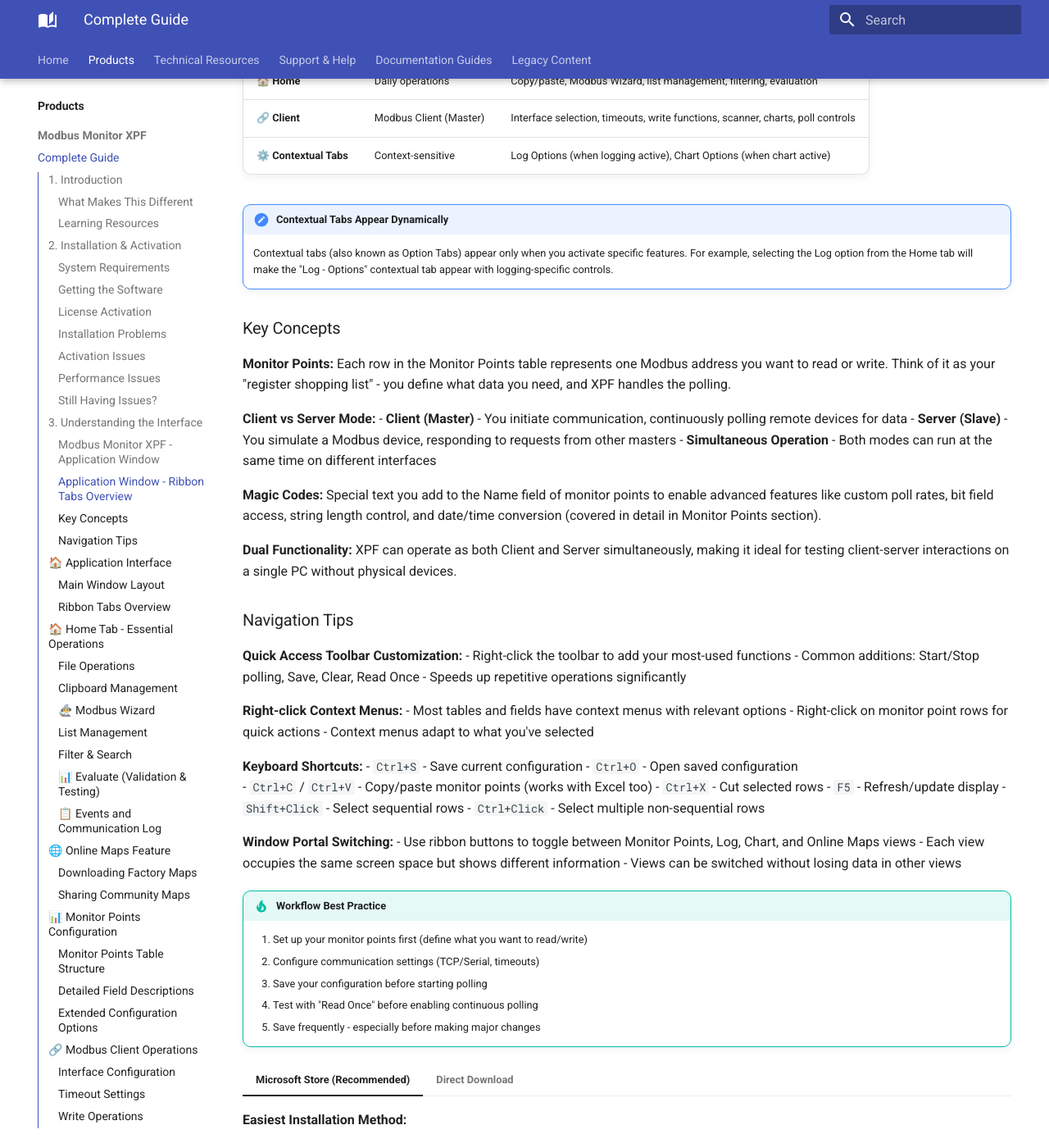
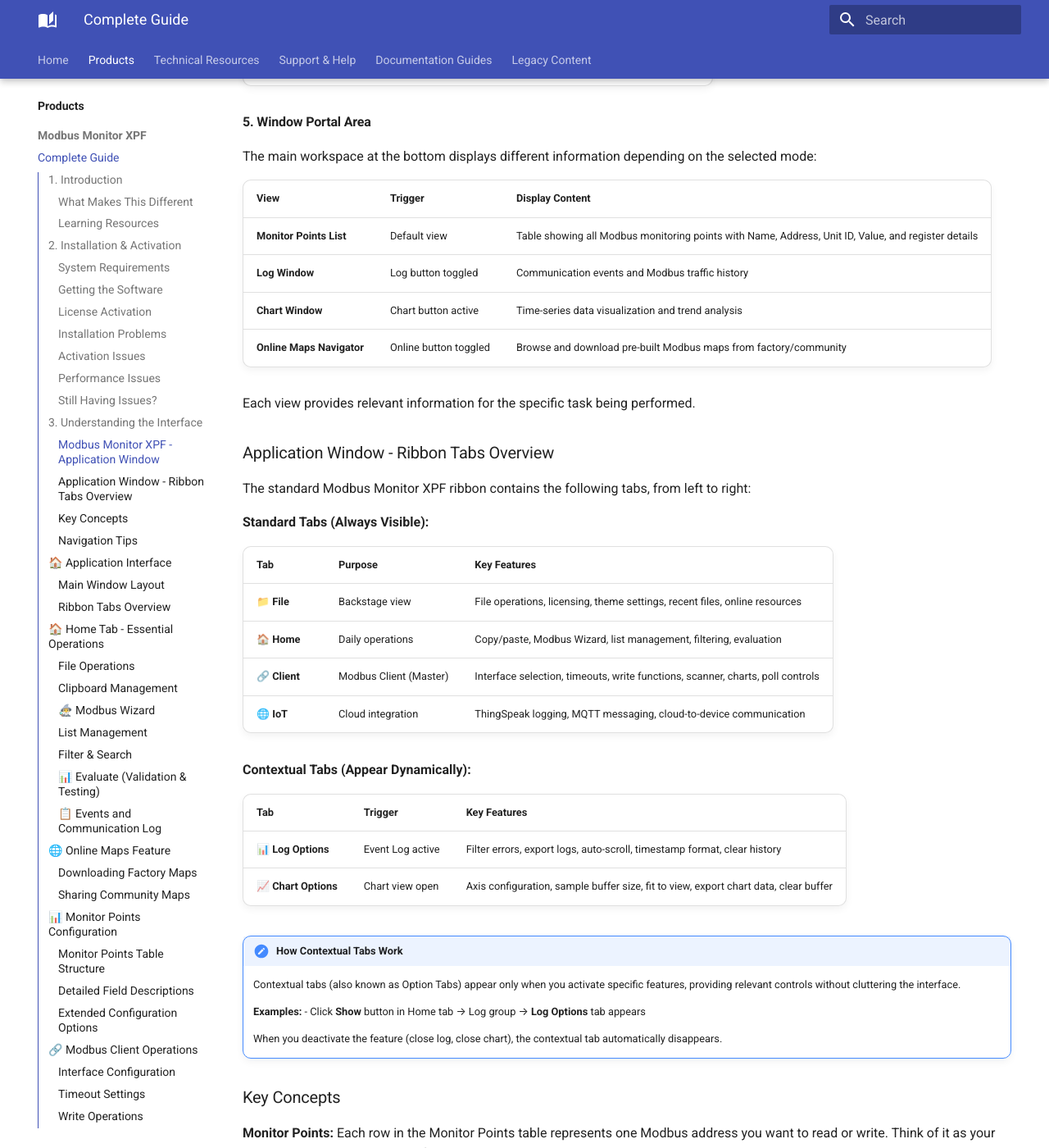
Before and after one commit to Modbus-Monitor/docs, an MkDocs documentation site: the page built from docs/products/xpf/user-guide.md, in a window 1280 px wide and 1400 px high, scrolled down 10188 px. Shown: the whole window at 82% size. Built offline with MkDocs 1.6.1 and Material for MkDocs 9.7.7, drawn with Linux system fonts in a browser that asks for light colours; the version menu is left out; some of the changed text lies outside the part shown.

```diff
--- a/docs/products/xpf/user-guide.md
+++ b/docs/products/xpf/user-guide.md
@@ -508,9 +508,14 @@ The main application window of Modbus Monitor XPF is organized into several key
 
 Located at the very top, this toolbar includes icons for common actions:
 
-- **Save** - Quickly save your current configuration
-- **Undo** - Reverse recent changes
-- **Redo** - Reapply undone changes
+| Button | Function | Description |
+|--------|----------|-------------|
+| **Save** | Save configuration | Quickly save your current configuration |
+| **Read-Once** | Single poll | Poll all Monitoring points once |
+| **Client** | Start polling | Start Polling all Monitoring points recursively |
+| **Server** | Start server | Start Modbus Server |
+| **Log** | Show logs | Show Communications Logs |
+| **Clear** | Clear logs | Clear Communication Log entries |
 
 !!! tip "Customize Your Toolbar"
     You can customize the Quick Access Toolbar with your most-used functions (Start/Stop polling, Clear, etc.) for faster access during operations.
@@ -519,10 +524,18 @@ Located at the very top, this toolbar includes icons for common actions:
 
 Below the Quick Access Toolbar, you'll find multiple tabs that organize all application features:
 
+**Standard Tabs (Always Visible):**
+
 - **File** - Backstage view with file operations, licensing, settings, and links
 - **Home** - Most frequently used commands (copy/paste, Modbus Wizard, list management)
 - **Client** - Modbus Client (Master) operations (interface config, polling, scanner, charts)
-- **Contextual Ribbon Tabs** - Additional tabs appear when specific features are active
+- **IoT** - IoT integration (ThingSpeak cloud logging, MQTT messaging for cloud/device communication)
+
+**Contextual Tabs (Appear When Features Active):**
+
+- **Log Options** - Appears when Event Log is active (filter, export, auto-scroll controls)
+- **Chart Options** - Appears when Chart view is open (axis config, samples, data export)
+- **Server Options** - Appears when Server mode is running (traffic capture, simulation settings)
 
 The active tab is highlighted, making it easy to see which commands are currently available.
 
@@ -541,23 +554,22 @@ Buttons are accompanied by icons and arrows indicating their functions and optio
 
 Small buttons in the corner of command groups that open additional settings or options:
 
-- Look for the small arrow icon in the bottom-right of command groups
-- Opens extended dialogs with advanced configuration options
-- Provides access to detailed settings not shown on the ribbon
+| Feature | Location | Purpose |
+|---------|----------|---------|
+| **Arrow Icon** | Bottom-right of command groups | Opens extended dialogs |
+| **Advanced Options** | Context-specific dialogs | Access detailed settings |
+| **Extended Settings** | Beyond ribbon display | Configure advanced parameters |
 
 #### 5. Window Portal Area
 
 The main workspace at the bottom displays different information depending on the selected mode:
 
-**Default View - Monitor Points List:**
-- Table showing all your Modbus monitoring points
-- Displays Name, Address, Unit ID, Value, and other register details
-- This is where you configure what data to read/write
-
-**Alternative Views (toggled via ribbon buttons):**
-- **Log Window** - Shows communication events and Modbus traffic when Log button is toggled
-- **Chart Window** - Displays time-series data visualization when Chart button is active
-- **Online Maps Navigator** - Browse and download pre-built Modbus maps when Online button is toggled
+| View | Trigger | Display Content |
+|------|---------|-----------------|
+| **Monitor Points List** | Default view | Table showing all Modbus monitoring points with Name, Address, Unit ID, Value, and register details |
+| **Log Window** | Log button toggled | Communication events and Modbus traffic history |
+| **Chart Window** | Chart button active | Time-series data visualization and trend analysis |
+| **Online Maps Navigator** | Online button toggled | Browse and download pre-built Modbus maps from factory/community |
 
 Each view provides relevant information for the specific task being performed.
 
@@ -565,19 +577,34 @@ Each view provides relevant information for the specific task being performed.
 
 The standard Modbus Monitor XPF ribbon contains the following tabs, from left to right:
 
+**Standard Tabs (Always Visible):**
+
 | Tab | Purpose | Key Features |
 |-----|---------|--------------|
 | **📁 File** | Backstage view | File operations, licensing, theme settings, recent files, online resources |
 | **🏠 Home** | Daily operations | Copy/paste, Modbus Wizard, list management, filtering, evaluation |
 | **🔗 Client** | Modbus Client (Master) | Interface selection, timeouts, write functions, scanner, charts, poll controls |
-| **⚙️ Contextual Tabs** | Context-sensitive | Log Options (when logging active), Chart Options (when chart active) |
+| **🌐 IoT** | Cloud integration | ThingSpeak logging, MQTT messaging, cloud-to-device communication |
 
-!!! note "Contextual Tabs Appear Dynamically"
-    Contextual tabs (also known as Option Tabs) appear only when you activate specific features. For example, selecting the Log option from the Home tab will make the "Log - Options" contextual tab appear with logging-specific controls.
+**Contextual Tabs (Appear Dynamically):**
+
+| Tab | Trigger | Key Features |
+|-----|---------|--------------|
+| **📊 Log Options** | Event Log active | Filter errors, export logs, auto-scroll, timestamp format, clear history |
+| **📈 Chart Options** | Chart view open | Axis configuration, sample buffer size, fit to view, export chart data, clear buffer |
+
+
+!!! note "How Contextual Tabs Work"
+    Contextual tabs (also known as Option Tabs) appear only when you activate specific features, providing relevant controls without cluttering the interface.
+
+    **Examples:**
+    - Click **Show** button in Home tab → Log group → **Log Options** tab appears
+
+    When you deactivate the feature (close log, close chart), the contextual tab automatically disappears.
 
 ### Key Concepts
 
-**Monitor Points:** Each row in the Monitor Points table represents one Modbus address you want to read or write. Think of it as your "register shopping list" - you define what data you need, and XPF handles the polling.
+**Monitor Points:** Each row in the Monitor Points table represents one Modbus address you want to read or write. Think of it as your "register shopping list" - you define what data you need, and XPF handles the polling, writing, retrying, data conversion, byte swap, and display formatting.
 
 **Client vs Server Mode:**
 - **Client (Master)** - You initiate communication, continuously polling remote devices for data
@@ -591,28 +618,40 @@ The standard Modbus Monitor XPF ribbon contains the following tabs, from left to
 ### Navigation Tips
 
 **Quick Access Toolbar Customization:**
-- Right-click the toolbar to add your most-used functions
-- Common additions: Start/Stop polling, Save, Clear, Read Once
-- Speeds up repetitive operations significantly
+
+| Action | Method | Benefit |
+|--------|--------|---------|
+| **Add Functions** | Right-click toolbar | Customize with most-used commands |
+| **Common Additions** | Start/Stop polling, Save, Clear, Read Once | Quick access to frequent operations |
+| **Efficiency Gain** | One-click access | Speeds up repetitive operations |
 
 **Right-click Context Menus:**
-- Most tables and fields have context menus with relevant options
-- Right-click on monitor point rows for quick actions
-- Context menus adapt to what you've selected
+
+| Feature | Usage | Behavior |
+|---------|-------|----------|
+| **Table Context Menus** | Right-click any table row | Relevant actions for selected item |
+| **Field Context Menus** | Right-click input fields | Field-specific operations |
+| **Adaptive Menus** | Context-sensitive | Options change based on selection |
 
 **Keyboard Shortcuts:**
-- `Ctrl+S` - Save current configuration
-- `Ctrl+O` - Open saved configuration
-- `Ctrl+C` / `Ctrl+V` - Copy/paste monitor points (works with Excel too)
-- `Ctrl+X` - Cut selected rows
-- `F5` - Refresh/update display
-- `Shift+Click` - Select sequential rows
-- `Ctrl+Click` - Select multiple non-sequential rows
+
+| Shortcut | Function | Usage |
+|----------|----------|-------|
+| `Ctrl+S` | Save configuration | Preserve current setup |
+| `Ctrl+O` | Open configuration | Load saved file |
+| `Ctrl+C` / `Ctrl+V` | Copy/paste | Works with Excel integration |
+| `Ctrl+X` | Cut rows | Move selected items |
+| `F5` | Refresh display | Update current view |
+| `Shift+Click` | Select range | Sequential row selection |
+| `Ctrl+Click` | Multi-select | Non-sequential rows |
 
 **Window Portal Switching:**
-- Use ribbon buttons to toggle between Monitor Points, Log, Chart, and Online Maps views
-- Each view occupies the same screen space but shows different information
-- Views can be switched without losing data in other views
+
+| Feature | Method | Result |
+|---------|--------|--------|
+| **View Toggle** | Ribbon button clicks | Switch between Monitor Points, Log, Chart, Online Maps |
+| **Shared Space** | Same screen area | Each view replaces previous in portal |
+| **Data Persistence** | Background retention | Switching views doesn't lose data |
 
 !!! tip "Workflow Best Practice"
     1. Set up your monitor points first (define what you want to read/write)
```
